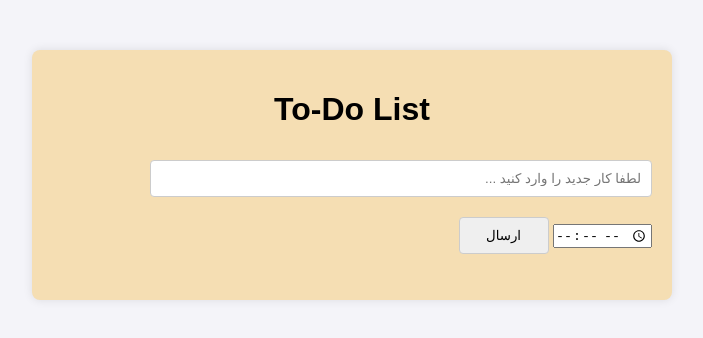
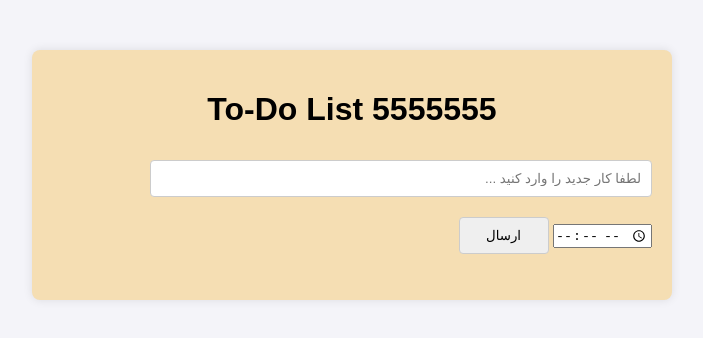
Before and after one commit to Meysam-1371/Test_1, a plain HTML site: page index.html in a window 1280 px wide. Shown: the whole page, without its empty margins (288-991 px from the left). Drawn offline with Linux system fonts and the light colour scheme.

Commit message:
Add files via upload

```diff
--- a/index.html
+++ b/index.html
@@ -4,7 +4,7 @@
    <head>
       <meta charset="UTF-8">
       <meta name="viewport" content="width=device-width, initial-scale=1.0">
-      <title>To-Do List111</title>
+      <title>To-Do List</title>
       <!-- لینک به فایل CSS -->
       <link rel="stylesheet" href="styles.css">
    </head>
@@ -16,7 +16,7 @@
          <ul id="taskList"></ul>
       </div> -->
 	  <div class="container">
-	     <h1> <b> To-Do List </b> </h1>
+	     <h1> <b> To-Do List 5555555 </b> </h1>
 	     <input type="text" id="taskInput" placeholder="لطفا کار جدید را وارد کنید ... ">
 		 <input type="time" id="endtime" name="endtime1" >
 		 <input type="submit" onclick="addTask()" value="ارسال">
```
